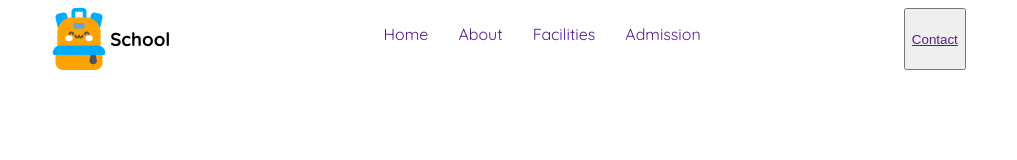
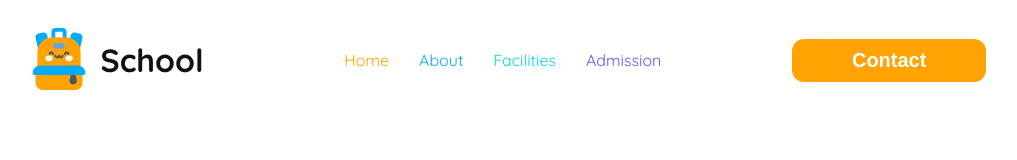
Before and after one commit to azad-ka/assignment-2, a plain HTML site: page index.html in a window 1280 px wide. Shown: the whole page, without its empty margins (133-1150 px from the left). Drawn offline with Linux system fonts and the light colour scheme.

Commit message:
added style to navbar

```diff
--- a/index.html
+++ b/index.html
@@ -15,10 +15,10 @@
             </div>
             <div>
                 <ul class="display-flex">
-                    <li class="nav-item"><a class="nav-link" href="">Home</a></li>
-                    <li class="nav-item"><a class="nav-link" href="">About</a></li>
-                    <li class="nav-item"><a class="nav-link" href="">Facilities</a></li>
-                    <li class="nav-item"><a class="nav-link" href="">Admission</a></li>
+                    <li class="nav-item"><a id="link-color-1" class="nav-link" href="">Home</a></li>
+                    <li class="nav-item"><a id="link-color-2" class="nav-link" href="">About</a></li>
+                    <li class="nav-item"><a id="link-color-3" class="nav-link" href="">Facilities</a></li>
+                    <li class="nav-item"><a id="link-color-4" class="nav-link" href="">Admission</a></li>
                 </ul>
             </div>
             <button class="nav-btn"><a class="nav-btn-link" href="">Contact</a></button>
--- a/styles/style.css
+++ b/styles/style.css
@@ -13,9 +13,18 @@
 }
 
 /* header style */
+/* nav style */
 
+.nav-logo{
+    width: 62px;
+    height: 62px;
+    margin-top: 20px;
+}
 .navbar{
     justify-content: space-evenly;
+    align-items: center;
+    max-width: 1160px;
+    margin: 0 auto;
 
 }
 .nav-item{
@@ -25,6 +34,37 @@
 .nav-link{
     text-decoration: none;
 }
+.nav-title{
+    color: rgb(17, 17, 17);
+    font-size: 2rem;
+    font-weight: 700;
+    margin-left: 11px;
+}
+#link-color-1{
+    color: rgb(254, 163, 1);
+}
+#link-color-2{
+    color: rgb(1, 172, 253);
+}
+#link-color-3{
+    color: rgb(5, 212, 223);
+}
+#link-color-4{
+    color: rgb(93, 88, 239);
+}
+.nav-btn-link{
+    color: rgb(255, 255, 255);
+    font-size: 1.25rem;
+    font-weight: 600;
+    text-decoration: none;
+}
+.nav-btn{
+    border-radius: 12px;
+    background: rgb(254, 163, 1);
+    align-items: center;
+    padding: 10px 60px;
+    border: none;
+}
 
 /* main style */
 
```
